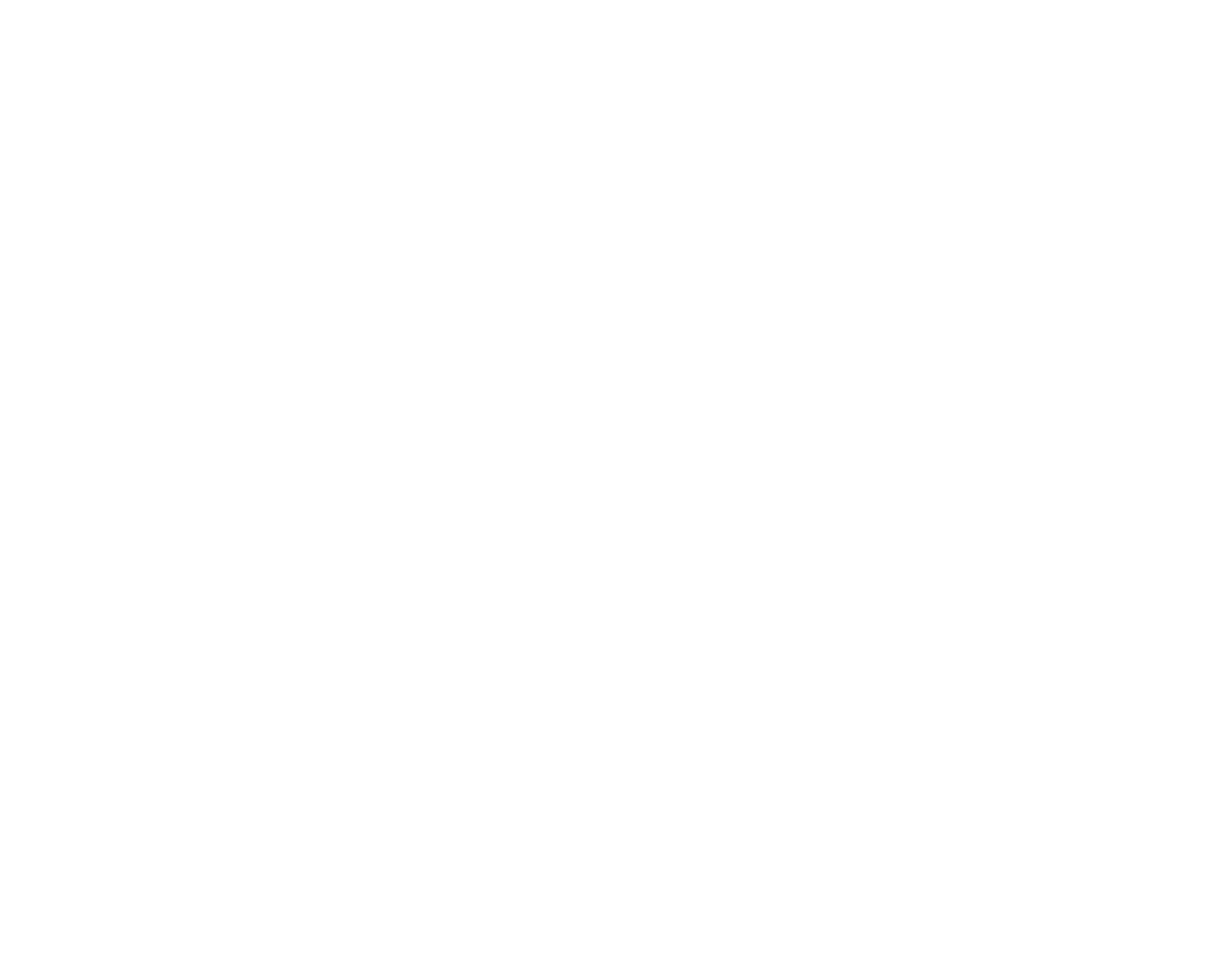
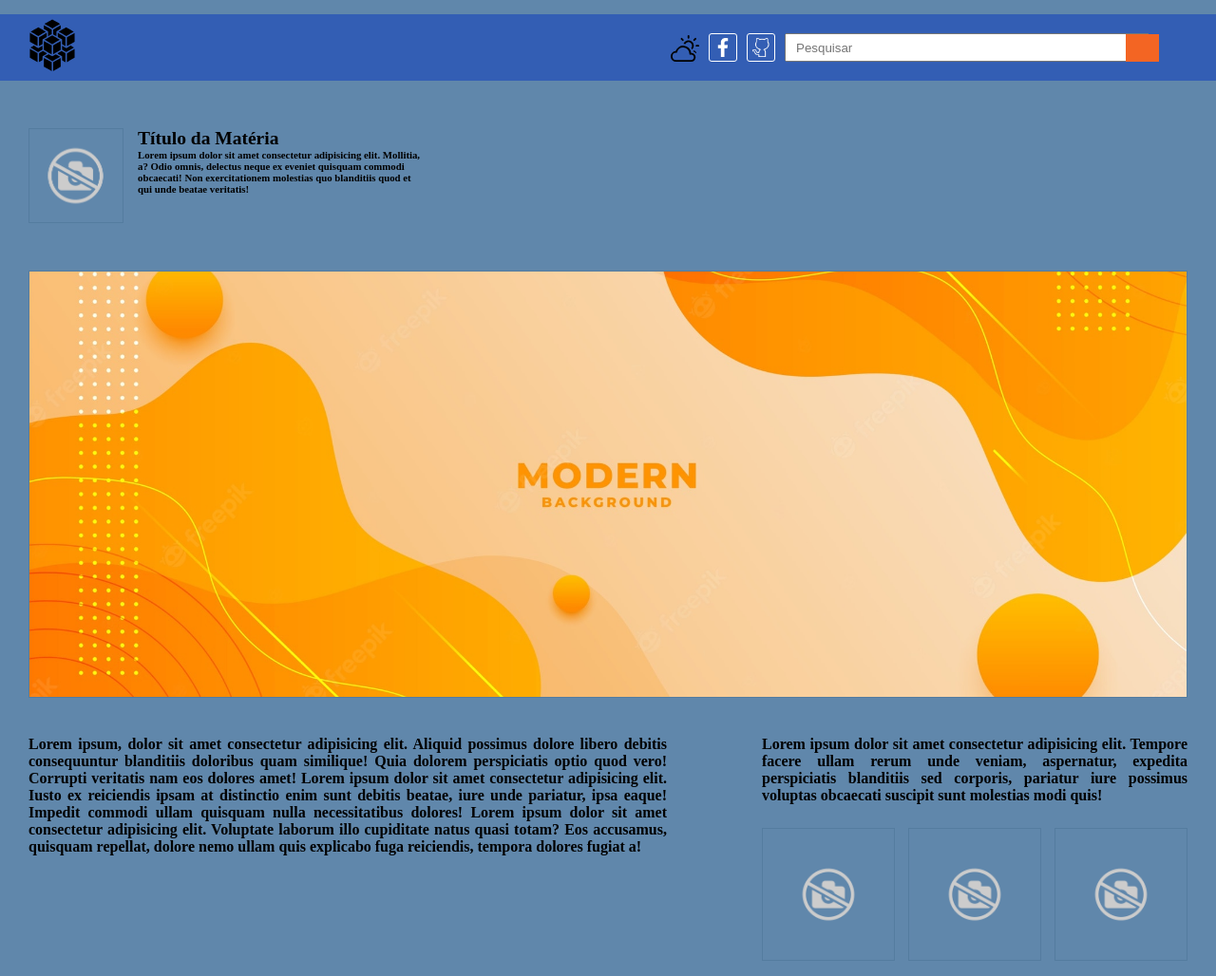
Before and after one commit to Frenesy/004-Page-Master, a plain HTML site: page layout-3.html in a window 1280 px wide. Shown: the whole page at 95% size. Before the commit the page ends 800 px from the top, so only its background shows below. Drawn offline with Linux system fonts and the light colour scheme; a web font is replaced by a local one.

Commit message:
Finalizado Terceira Pagina

```diff
--- /dev/null
+++ b/_css/layout-3.css
@@ -0,0 +1,265 @@
+@import url('https://fonts.googleapis.com/css2?family=Bai+Jamjuree:ital,wght@0,300;1,600&family=El+Messiri:wght@700&display=swap');
+
+* {
+    margin: 0px;
+    padding: 0px;
+    box-sizing: border-box;
+}
+
+.page-mode:root {
+    --pri-color: #3f6f9c;
+    --sec-color: #4788c4;
+    --bac-color: #6087ab;
+    --btn-color: #F36523;
+    --btn-hover: #E7A331;
+    --asi-color: #335eb4;
+    --asi-title: #547c9f;
+    --deft-text: black;
+}
+.dark-mode:root {
+    --pri-color: #414143;
+    --sec-color: #585858;
+    --bac-color: #241F21;
+    --btn-color: #F36523;
+    --btn-hover: #E7A331;
+    --asi-color: #6D6F73;
+    --asi-title: #93979A;
+    --deft-text: white;
+}
+
+@media screen and (min-width: 1400px) {
+    main {
+        width: 1240px;
+        margin: auto;
+    }
+
+    nav {
+        width: 1240px;
+        margin: auto;
+    }
+
+    #int-text {
+        width: 350px;
+    }
+
+}
+
+@media screen and (max-width: 1255px) {
+    #little-block {
+        grid-template-columns: 200px 200px;
+    }
+
+    #little-block div {
+        width: 200px;
+        height: 200px;
+    }
+}
+
+@media screen and (max-width: 1050px) {
+    #little-block {
+        grid-template-columns: 350px;
+    }
+
+    #little-block div {
+        width: 350px;
+        height: 250px;
+    }
+}
+
+@media screen and (max-width: 920px) {
+    #page-bottom {
+        display: block;
+        height: 100%;
+    }
+
+    #left-text {
+        width: 100%;
+    }
+
+    #right-text {
+        margin: 20px 0px;
+        width: 100%;
+    }
+
+    #little-block {
+        justify-content: center;
+        align-items: center;
+    }
+}
+
+body {
+    background-color: var(--bac-color);
+    font-family: 'Bai Jamjuree';
+    color: var(--deft-text);
+}
+
+main {
+    padding: 0px 30px;
+}
+
+header {
+    background-color: var(--asi-color);
+}
+
+header nav {
+    display: flex;
+    justify-content: space-between;
+    align-items: center;
+    height: 70px;
+    padding: 0px 30px;
+    margin-top: 15px;
+}
+
+header a img {
+    width: 50px;
+}
+
+header div.left-menu {
+    display: flex;
+    align-items: center;
+}
+
+header div.left-menu a {
+    width: 30px;
+    height: 30px;
+    border-radius: 3px;
+    border: 1px solid white;
+    margin: 0px 5px;
+}
+
+header div.left-menu a#face-btn {
+    background: url('../_img/facebook.png') no-repeat 4px 4px;
+    background-size: 20px;
+}
+
+header div.left-menu a#git-btn {
+    background: url('../_img/github.png') no-repeat 5px 4px;
+    background-size: 20px;
+}
+
+header div.left-menu button#dm-button {
+    width: 30px;
+    height: 30px;
+    border-radius: 3px;
+    border: 0px solid white;
+    margin: 0px 5px;
+    background: url('../_img/sun.svg') no-repeat;
+    background-size: contain;
+    transition: .5s;
+    cursor: pointer;
+}
+
+header div.left-menu button#dm-button.active {
+    border-style: none;
+    background-color: transparent;
+    width: 30px;
+    height: 30px;
+    background: url(../_img/night.svg) no-repeat;
+    background-size: contain;
+    cursor: pointer;
+}
+
+header div.left-menu div.search-bar {
+    display: flex;
+    align-items: center;
+}
+
+header div.left-menu div.search-bar input {
+    width: 30vw;
+    height: 30px;
+    margin: 0px 5px;
+    padding-left: 10px;
+    outline: none;
+}
+
+header div.left-menu div.search-bar button {
+    position: relative;
+    right: 30px;
+    width: 35px;
+    height: 29px;
+    border: none;
+    background-color: var(--btn-color);
+}
+
+main div.page-top {
+    display: flex;
+    align-items: center;
+    height: 200px;
+}
+
+main div.page-top div.img-0 {
+    width: 100px;
+    height: 100px;
+    background: url('../_img/no_image_1.png') -25px;
+    background-size: cover;
+    border: 1px solid var(--asi-title);
+}
+
+main div.page-top div.text-group {
+    margin-left: 15px;
+    font-size: small;
+    width: 300px;
+    height: 100px;
+}
+
+main div.page-center {
+    border: 1px solid var(--asi-title);
+    width: 100%;
+    height: 450px;
+    background: url('../_img/back-img.png') no-repeat;
+    background-size: cover;
+    background-position: center;
+}
+
+main div.page-bottom {
+    display: flex;
+    height: 250px;
+    margin: 40px 0px;
+}
+
+main div.page-bottom div.left-text {
+    width: 60%;
+    text-align: justify;
+    margin-right: 50px;
+}
+
+main div.page-bottom div.right-text {
+    width: 40%;
+    text-align: justify;
+    margin-left: 50px;
+}
+
+main div.page-bottom div.right-text div.little-block {
+    display: grid;
+    grid-template-columns: 140px 140px 140px;
+    gap: 10px;
+    justify-content: space-between;
+    margin-top: 25px;
+}
+
+main div.page-bottom div.right-text div.little-block div.img-1 {
+    width: 140px;
+    height: 140px;
+    background: url('../_img/no_image_1.png') no-repeat;
+    background-size: contain;
+    background-position: center;
+    border: 1px solid var(--asi-title);
+}
+
+main div.page-bottom div.right-text div.little-block div.img-2 {
+    width: 140px;
+    height: 140px;
+    background: url('../_img/no_image_1.png') no-repeat;
+    background-size: contain;
+    background-position: center;
+    border: 1px solid var(--asi-title);
+}
+
+main div.page-bottom div.right-text div.little-block div.img-3 {
+    width: 140px;
+    height: 140px;
+    background: url('../_img/no_image_1.png') no-repeat;
+    background-size: contain;
+    background-position: center;
+    border: 1px solid var(--asi-title);
+}
--- a/layout-3.html
+++ b/layout-3.html
@@ -1,17 +1,56 @@
 <!DOCTYPE html>
-<html lang="pt-br">
+<html lang="pt-br" class="page-mode">
     <head>
         <meta charset="UTF-8">
         <meta http-equiv="X-UA-Compatible" content="IE=edge">
         <meta name="viewport" content="width=device-width, initial-scale=1.0">
+        <link rel="stylesheet" href="_css/layout-3.css" class="css">
         <title>Layout 03</title>
     </head>
-    <body>
+    <body onload="onDarkModeChecked()">
         <header>
+            <nav>
+                <a href="index.html">
+                    <img src="_img/ExControl.svg" alt="Logo do site">
+                </a>
+                <div class="left-menu">
+                    <button id="dm-button" class="dm-button" onclick="DarkMode()"></button>
+                    <a href="https://www.facebook.com/FilipeSilvaTJ" id="face-btn"></a>
+                    <a href="https://github.com/Frenesy" id="git-btn"></a>
+                    <div class="search-bar">
+                        <input type="text" placeholder="Pesquisar" id="int-text">
+                        <button class="btn-search"></button>
+                    </div>
+                </div>
+            </nav>
+        </header>
 
-        </header>
         <main>
+            <div class="page-top">
+                <div class="img-0"></div>
+                <div class="text-group">
+                    <h2>Título da Matéria</h2>
+                    <h5>Lorem ipsum dolor sit amet consectetur adipisicing elit. Mollitia, a? Odio omnis, delectus neque ex eveniet quisquam commodi obcaecati! Non exercitationem molestias quo blanditiis quod et qui unde beatae veritatis!</h5>
+                </div>
+            </div>
 
+            <div class="page-center"></div>
+
+            <div class="page-bottom" id="page-bottom">
+                <div class="left-text" id="left-text">
+                    <h4>Lorem ipsum, dolor sit amet consectetur adipisicing elit. Aliquid possimus dolore libero debitis consequuntur blanditiis doloribus quam similique! Quia dolorem perspiciatis optio quod vero! Corrupti veritatis nam eos dolores amet! Lorem ipsum dolor sit amet consectetur adipisicing elit. Iusto ex reiciendis ipsam at distinctio enim sunt debitis beatae, iure unde pariatur, ipsa eaque! Impedit commodi ullam quisquam nulla necessitatibus dolores! Lorem ipsum dolor sit amet consectetur adipisicing elit. Voluptate laborum illo cupiditate natus quasi totam? Eos accusamus, quisquam repellat, dolore nemo ullam quis explicabo fuga reiciendis, tempora dolores fugiat a!</h4>
+                </div>
+                <div class="right-text" id="right-text">
+                    <h4>Lorem ipsum dolor sit amet consectetur adipisicing elit. Tempore facere ullam rerum unde veniam, aspernatur, expedita perspiciatis blanditiis sed corporis, pariatur iure possimus voluptas obcaecati suscipit sunt molestias modi quis!</h4>
+                    <div class="little-block" id="little-block">
+                        <div class="img-1"></div>
+                        <div class="img-2"></div>
+                        <div class="img-3"></div>
+                    </div>
+                </div>
+            </div>
         </main>
+
+        <script src="_js/javascript.js"></script>
     </body>
 </html>
```
Also changed, not shown: _css/layout-2.css (+38 -1 lines), index.html (+5 -1 lines), _img/back-img.png (added), _img/facebook.png (added), _img/github.png (added).
